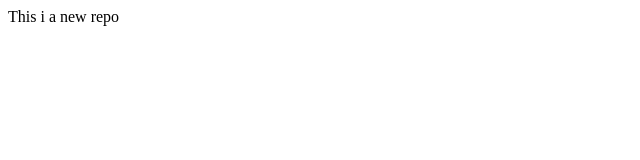
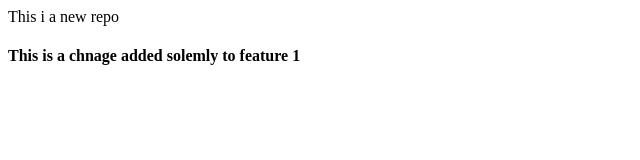
Before and after one commit to arvsrv025/localRepo, a plain HTML site: page index.html in a window 1280 px wide. Shown: the whole page, without its empty margins (0-640 px from the left). Drawn offline with Linux system fonts and the light colour scheme.

Commit message:
new feature branch

```diff
--- a/index.html
+++ b/index.html
@@ -1 +1,2 @@
 <p>This i a new repo</p>
+<h4>This is a chnage added solemly to feature 1</h4>
```
